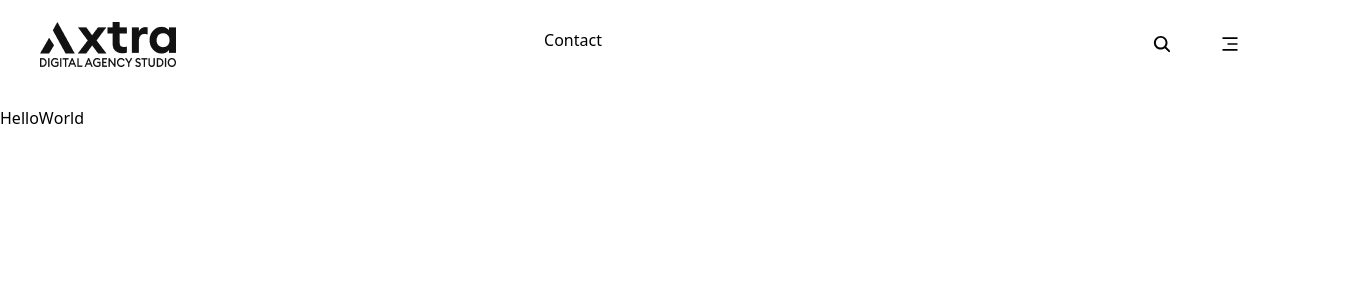
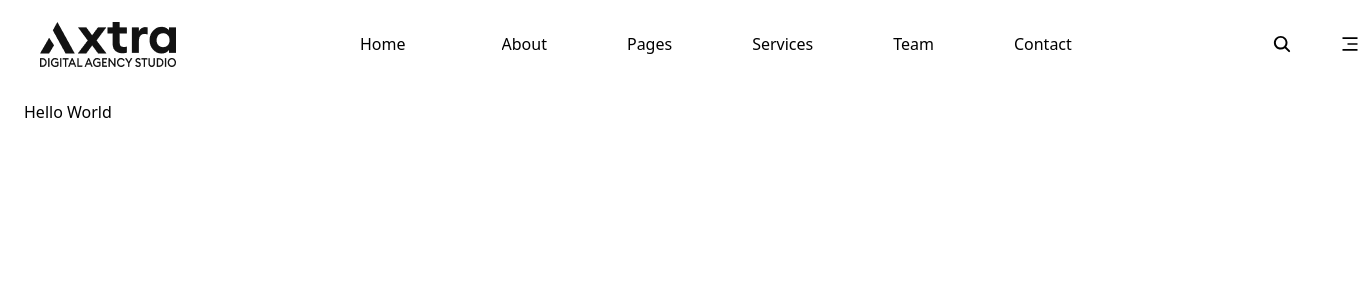
Before and after one commit to Shariful-Islam-Saju/axtra-clone, a Next.js app: page /digital-marketing in a window 1280 px wide. Shown: the top 300 px of the page, 1360 px wide, since content can reach past the window. Built offline with nearby package versions, Linux system fonts and the light colour scheme.

Commit message:
make the navbar

```diff
--- a/src/components/Navbar.tsx
+++ b/src/components/Navbar.tsx
@@ -5,11 +5,12 @@ import React, { useState } from "react";
 import { RiMenu3Fill } from "react-icons/ri";
 import Logo from "../../public/logo-black.png";
 import navLinks from "@/constants/NavConstants";
-import { IoSearch } from "react-icons/io5";
+import { IoCloseSharp, IoSearch } from "react-icons/io5";
 import TextStyle from "./TextStyle";
 
 const Navbar = () => {
   const [isOpen, setIsOpen] = useState(false);
+  const [isSearchOpen, setIsSearchOpen] = useState(false);
 
   return (
     <nav className="  py-1 sticky top-0 z-50">
@@ -20,28 +21,74 @@ const Navbar = () => {
         {/* Desktop Menu */}
         <ul className="hidden lg:flex flex-1 ml-36 mr-44 justify-between space-x-8 items-center">
           {navLinks.map((item, index) => (
-            <li key={index} className="mx-4 hover:text-primary transition">
+            <li
+              key={index}
+              className="mx-4 hover:text-primary transition relative group"
+            >
               <Link href={item.link} className="font-semibold uppercase">
                 <TextStyle text={item.title} />
               </Link>
+              {item.navDropDown && (
+                <div className="absolute left-0 top-full  hidden group-hover:block bg-gray-900 text-white shadow-lg rounded-lg">
+                  <ul className="py-2 flex space-x-60">
+                    {item.navDropDown.map((subItem, subIndex) => (
+                      <li key={subIndex} className="px-4 py-2  ">
+                        <button className="font-semibold text-xl">
+                          {subItem.titleToggle}
+                        </button>
+                        <div>
+                          {subItem.items.map(
+                            (subMenuItem, subMenuItemIndex) => (
+                              <div
+                                key={subMenuItemIndex}
+                                className="px-4 py-2 w-max"
+                              >
+                                <Link href={subMenuItem.link}>
+                                  {subMenuItem.name}
+                                </Link>
+                              </div>
+                            )
+                          )}
+                        </div>
+                      </li>
+                    ))}
+                  </ul>
+                </div>
+              )}
             </li>
           ))}
-          <TextStyle text="Contact" />
         </ul>
 
         {/* Navbar right */}
 
-        <div className="flex items-center space-x-12 text-xl">
-          <div className="flex flex-col ">
-            <IoSearch />
-            <div className="p-4 absolute z-[-1] top-20 right-20 transform translate-y-12 opacity-0  rounded-lg bg-gray-200">
+        <div className="flex items-center space-x-12  text-xl">
+          <div className="flex flex-col relative">
+            <button>
+              {isSearchOpen ? (
+                <IoCloseSharp
+                  onClick={() => setIsSearchOpen(!isSearchOpen)}
+                  className="cursor-pointer"
+                />
+              ) : (
+                <IoSearch
+                  onClick={() => setIsSearchOpen(!isSearchOpen)}
+                  className="cursor-pointer"
+                />
+              )}
+            </button>
+
+
+           {isSearchOpen && (
+             <div className="p-4 absolute   right-0 transform translate-y-12  rounded-lg bg-gray-200">
               <input
                 type="text"
                 placeholder="Search"
                 className="  rounded-md p-2 text-lg w-72"
               />
             </div>
+            )}
           </div>
+
           <div className=" cursor-pointer " onClick={() => setIsOpen(!isOpen)}>
             <RiMenu3Fill />
           </div>
--- a/src/components/TextStyle.tsx
+++ b/src/components/TextStyle.tsx
@@ -1,21 +1,17 @@
-import React from "react";
-import "./TextStyled.css"; // Assuming you save the styles in a separate CSS file
+"use client";
 
-const TextStyle =  ({ text }: { text: string }) => {
-  const characters = text.split("");
+const TextStyle = ({ text }: { text: string }) => {
 
   return (
-    <button>
-      <div className="text">
-        {characters.map((char, index) => (
-          <span key={index}>{char}</span>
-        ))}
-
-      </div>
-      <div className="clone">
-        {characters.map((char, index) => (
-          <span key={index}>{char}</span>
-        ))}
+    /* From Uiverse.io by Rauliqbal */
+    <button className="cursor-pointer  px-6 py-3 rounded-xl  border-none font-medium group">
+      <div className="relative overflow-hidden">
+        <p className="group-hover:-translate-y-7 duration-[1.125s] ease-[cubic-bezier(0.19,1,0.22,1)]">
+        {text}
+        </p>
+        <p className="absolute top-7 left-0 group-hover:top-0 duration-[1.125s] ease-[cubic-bezier(0.19,1,0.22,1)]">
+          {text}
+        </p>
       </div>
     </button>
   );
--- a/src/components/TextStyled.css
+++ /dev/null
@@ -1,179 +0,0 @@
-
-button {
-  width: 100%;
-  overflow: hidden;
-  border: none;
-  color: black;
-  background: none;
-  position: relative;
-  padding-bottom: 2em;
-  cursor: pointer;
-}
-
-button > div {
-  position: absolute;
-  width: 100%;
-  height: 100%;
-  display: flex;
-}
-
-button:before {
-  content: "";
-  position: absolute;
-  height: 2px;
-  bottom: 0;
-  left: 0;
-  width: 100%;
-  transform: scaleX(0);
-  transform-origin: bottom right;
-  background: currentColor;
-  transition: transform 1s ease-out;
-}
-
-button .clone > *,
-button .text > * {
-  opacity: 1;
-  font-size: 1rem;
-  font-weight: 500;
-  transition: 1s;
-}
-
-button .clone > * {
-  transform: translateY(30px);
-}
-
-button:hover .clone > * {
-  opacity: 1;
-  transform: translateY(0px);
-  transition: all 0.2s cubic-bezier(0.215, 0.61, 0.355, 1) 0s;
-}
-
-
-
-
-button:hover .text > :nth-child(1) {
-  opacity: 1;
-  transform: translateY(-30px);
-  transition: all .5s ease-out .1s;
-}
-
-
-button:hover .text > :nth-child(2) {
-  opacity: 1;
-  transform: translateY(-30px);
-  transition: all .5s ease-out .2s;
-}
-
-button:hover .text > :nth-child(3) {
-  opacity: 1;
-  transform: translateY(-30px);
-  transition: all .5s ease-out .3s;
-}
-
-button:hover .text > :nth-child(4) {
-  opacity: 1;
-  transform: translateY(-30px);
-  transition: all .5s ease-out .4s;
-}
-
-button:hover .text > :nth-child(5) {
-  opacity: 1;
-  transform: translateY(-30px);
-  transition: all .5s ease-out .5s;
-}
-
-button:hover .text > :nth-child(6) {
-  opacity: 1;
-  transform: translateY(-30px);
-  transition: all .5s ease-out .6s;
-}
-
-button:hover .text > :nth-child(7) {
-  opacity: 1;
-  transform: translateY(-30px);
-  transition: all .5s ease-out .7s;
-}
-
-button:hover .text > :nth-child(8) {
-  opacity: 1;
-  transform: translateY(-30px);
-  transition: all .5s ease-out .8s;
-}
-
-button:hover .text > :nth-child(9) {
-  opacity: 1;
-  transform: translateY(-30px);
-  transition: all .5s ease-out .9s;
-}
-
-button:hover .text > :nth-child(10) {
-  opacity: 1;
-  transform: translateY(-30px);
-  transition: all .5s ease-out 1s;
-}
-
-button:hover .text > :nth-child(11) {
-  opacity: 1;
-  transform: translateY(-30px);
-  transition: all .5s ease-out 1.1s;
-}
-
-button:hover .text > :nth-child(12) {
-  opacity: 1;
-  transform: translateY(-30px);
-  transition: all .5s ease-out 1.2s;
-}
-
-
-
-
-
-
-
-button:hover .clone > :nth-child(1) {
-  transition-delay: .12s;
-}
-
-button:hover .clone > :nth-child(2) {
-  transition-delay: .22s;
-}
-
-button:hover .clone > :nth-child(3) {
-  transition-delay: .32s;
-}
-
-button:hover .clone > :nth-child(4) {
-  transition-delay: .42s;
-}
-
-button:hover .clone > :nth-child(5) {
-  transition-delay: .52s;
-}
-
-button:hover .clone > :nth-child(6) {
-  transition-delay: .62s;
-}
-
-button:hover .clone > :nth-child(7) {
-  transition-delay: .72s;
-}
-
-button:hover .clone > :nth-child(8) {
-  transition-delay: .82s;
-}
-
-button:hover .clone > :nth-child(9) {
-  transition-delay: .92s;
-}
-
-button:hover .clone > :nth-child(10) {
-  transition-delay: 1.02s;
-}
-
-button:hover .clone > :nth-child(11) {
-  transition-delay: 1.12s;
-}
-
-button:hover .clone > :nth-child(12) {
-  transition-delay: 1.22s;
-}
```
